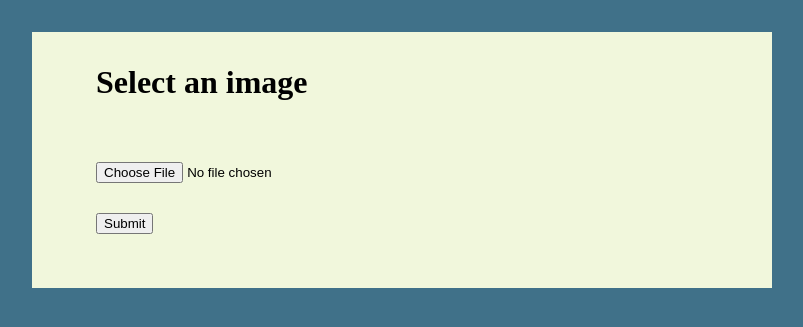
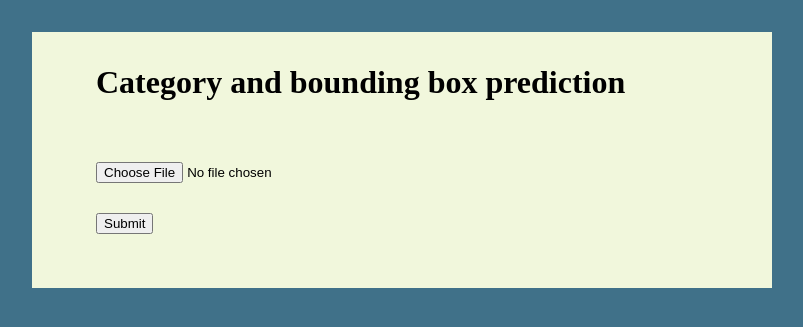
Before and after one commit to Adyoshkin/deepfashion, a Flask app: page / in a window 1280 px wide. Shown: the top 327 px of the page, without its empty margins (238-1041 px from the left). Run offline with Flask 2, Linux system fonts and the light colour scheme; some web fonts are replaced.

Commit message:
working version is ready

```diff
--- a/main.py
+++ b/main.py
@@ -35,7 +35,7 @@ def upload_image():
     if file and allowed_file(file.filename):
         filename = f'pred_{secure_filename(file.filename)}'
         predict_on_img(model, file.read(), app.config['UPLOAD_FOLDER'], filename)
-        flash('Image successfully uploaded and displayed')
+        flash('Success:')
         return render_template('upload.html', filename=filename)
     else:
         flash('Allowed image types are -> png, jpg, jpeg, gif')
--- a/templates/upload.html
+++ b/templates/upload.html
@@ -4,7 +4,7 @@
 
 
 <title>Python Flask Image Upload and Display Example</title>
-<h2>Select an image</h2>
+<h2>Category and bounding box prediction</h2>
 <p>
 	{% with messages = get_flashed_messages() %}
 	  {% if messages %}
```
Also changed, not shown: 1 other file.
